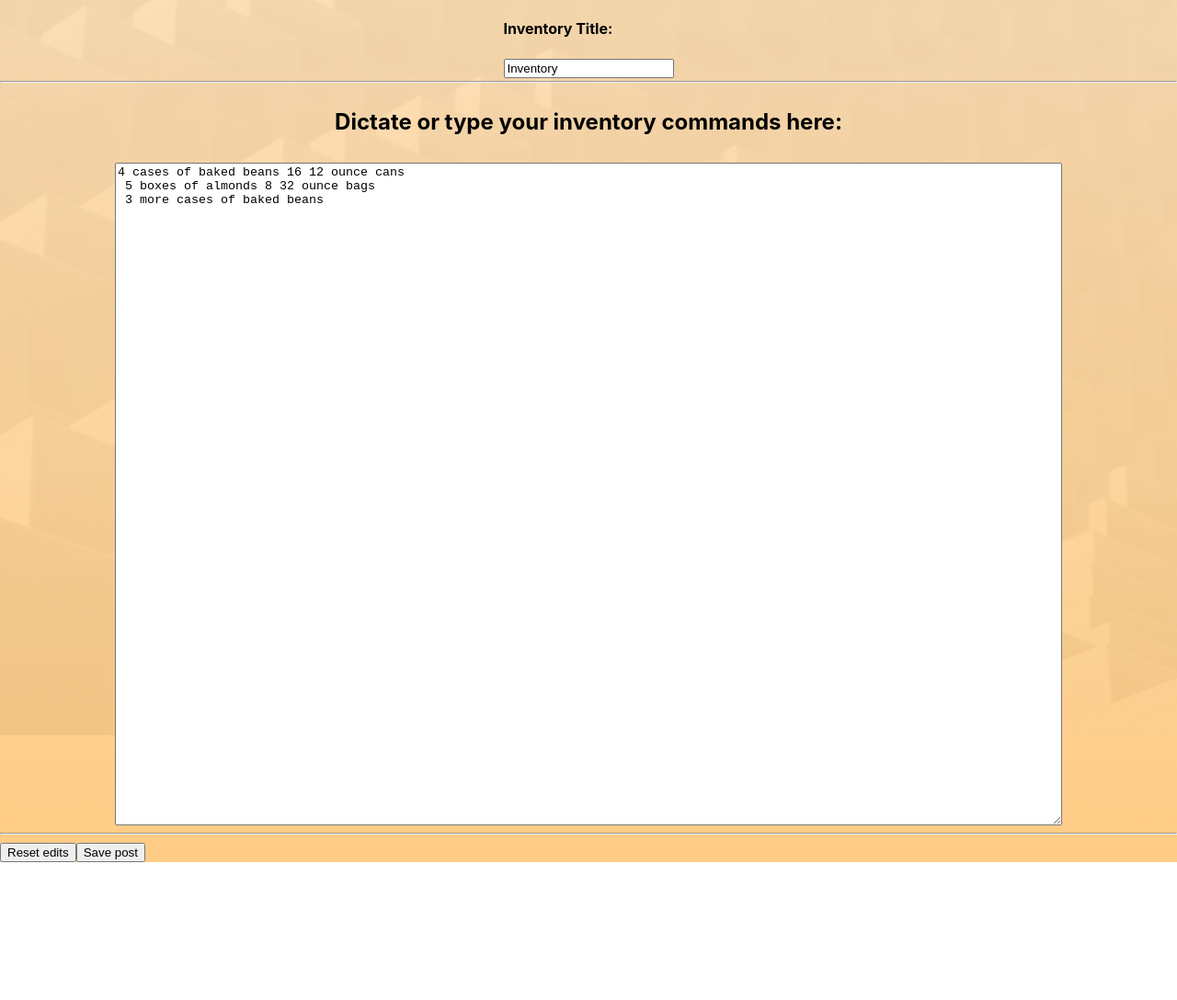
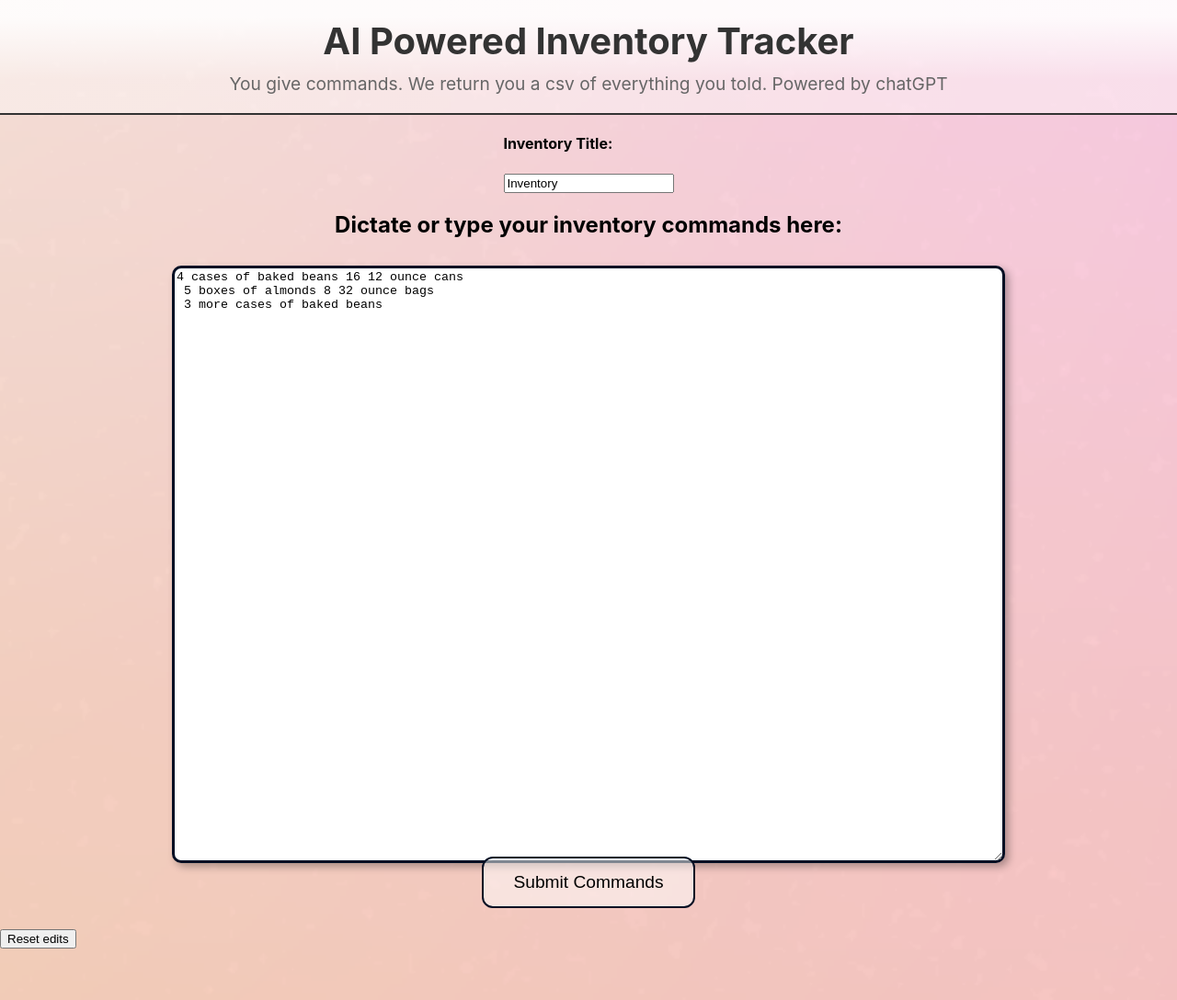
Before and after one commit to jfs325/AIInventoryAssistant, a React (Create React App) app in the folder client/: page / in a window 1280 px wide. Shown: the whole page at 92% size. Before the commit the page ends 938 px from the top, so only its background shows below. Built offline with nearby package versions, Linux system fonts and the light colour scheme.

Commit message:
Progress on beautification

```diff
--- a/client/src/App.css
+++ b/client/src/App.css
@@ -60,5 +60,32 @@
 
 textarea {
   margin-top: 10px;
-  width: 80%; /* Adjust as needed */
+  width: 70%;
+  height: 80%; /* Adjust as needed */
+  box-shadow: 4px 4px 8px rgba(0, 0, 0, 0.3);
+  border-radius: 10px;
+  border: 3px solid #000E23; /* Light grey border */}
+
+.button-container {
+    display: flex; /* Establishes a flex container */
+    justify-content: center; /* Center horizontally */
+    /* Optional: align-items: center; to center vertically as well */
 }
+
+.my-button {
+    position: relative; /* or absolute, fixed, depending on use case */
+    bottom: 100px;
+    background-color: rgba(255, 255, 255, 0.5);
+    color: black; /* White text */
+    padding: 15px 32px; /* sPadding around the text */
+    border: 2px solid #000E23;
+    color: black; /* Lighter text color for the description */
+    font-size: 1.2em;
+    justify-content: center; /* Center horizontally */
+    border-radius: 12px; /* Rounded corners */
+    cursor: pointer; /* Pointer cursor on hover */
+}
+
+.my-button:hover {
+  background-color: rgba(255, 255, 255, 0.8);
+}
--- a/client/src/App.js
+++ b/client/src/App.js
@@ -3,13 +3,14 @@ import { BrowserRouter, Routes, Route } from 'react-router-dom';
 import "./App.css"
 import "./styling.css"
 import './LoadingScreen.css';
-import LoadingScreen from './LoadingScreen';
 import InventoryForm from "./InventoryForm";
 import DownloadPage from "./DownloadPage";
+import Header from "./Header";
 
 export default function App() {
   return (
     <BrowserRouter>
+      <Header />
       <Routes>
         <Route path="/" element={<InventoryForm />} />
         <Route path="/download" element={<DownloadPage />} />
--- /dev/null
+++ b/client/src/Header.js
@@ -0,0 +1,13 @@
+import React from 'react';
+import "./header.css" // Import your CSS
+
+const Header = () => {
+    return (
+        <header className="site-header">
+            <h1>AI Powered Inventory Tracker</h1>
+            <p>You give commands. We return you a csv of everything you told. Powered by chatGPT</p>
+        </header>
+    );
+}
+
+export default Header;
--- a/client/src/InventoryForm.js
+++ b/client/src/InventoryForm.js
@@ -1,5 +1,6 @@
 import React, { useState } from 'react';
 import { useNavigate } from "react-router-dom";
+import "./App.css";
 
 const defaultText =
 `4 cases of baked beans 16 12 ounce cans
@@ -34,19 +35,19 @@ const InventoryForm = () => {
             <input name="Inventory Title" defaultValue="Inventory" />
           </label>
         </div>
-        <hr />
         <div className="text-container">
           <h2>Dictate or type your inventory commands here:</h2>
           <textarea
             name="postContent"
             defaultValue={defaultText}
-            rows={60}
-            cols={35}
+            rows={50}
+            cols={20}
           />
         </div>
-        <hr />
         <button type="reset">Reset edits</button>
-        <button type="submit">Save post</button>
+        <div class="button-container">
+          <button className="my-button">Submit Commands</button>
+        </div>
       </form>
     </div>
   );
--- /dev/null
+++ b/client/src/header.css
@@ -0,0 +1,27 @@
+/* Style for the header */
+.site-header {
+    background: linear-gradient(
+        to bottom,
+        rgba(255, 255, 255, .9) 15%, /* Start with full opacity */
+        rgba(255, 255, 255, .4) 70% /* End with full transparency */
+    );
+    padding: 20px; /* Add some padding inside the header */
+    text-align: center; /* Center align the text */
+    border-bottom: 2px solid #333;
+}
+
+/* Style for the title */
+.site-header h1 {
+    margin: 0 0 10px; /* Remove default margin and add a bottom margin */
+    color: #333; /* Dark text color for the title */
+    font-size: 2.5em; /* Larger font size for the title */
+    z-index: 10;
+}
+
+/* Style for the description */
+.site-header p {
+    margin: 0; /* Remove default margin */
+    color: #666; /* Lighter text color for the description */
+    font-size: 1.2em; /* Slightly larger font size for the description */
+    z-index: 10;
+}
--- a/client/src/styling.css
+++ b/client/src/styling.css
@@ -1,21 +1,19 @@
+html, body {
+  height: 100%; /* Ensure full height coverage */
+  margin: 0; /* Reset default margin */
+  padding: 0; /* Reset default padding */
+}
 
 body {
-    /* background-color: #FFE0B5; Replace with your desired color code or name */
-    margin: 0; /* Reset default margin */
-    padding: 0; /* Reset default padding */
-    background: linear-gradient(to bottom , #FFE0B5, #FFCC85);
-    /* border: 10px solid #FF8B65;  */
-  }
-
-  body::before {
   content: ''; /* Required content for pseudo-element */
   position: absolute;
   top: 0;
   right: 0;
   bottom: 0;
   left: 0;
-    background-image: url('boxes.jpg');
+  background-image: url('mesh.png');
   background-size: cover;
-    opacity: .05;
+  background-repeat: no-repeat; /* Ensure the image doesn't repeat */
+  opacity: 1;
   z-index: -1;
 }
```
Also changed, not shown: client/src/boxes.jpg (deleted), client/src/mesh.png (added). Lines whose indentation alone changed are shown as unchanged.
